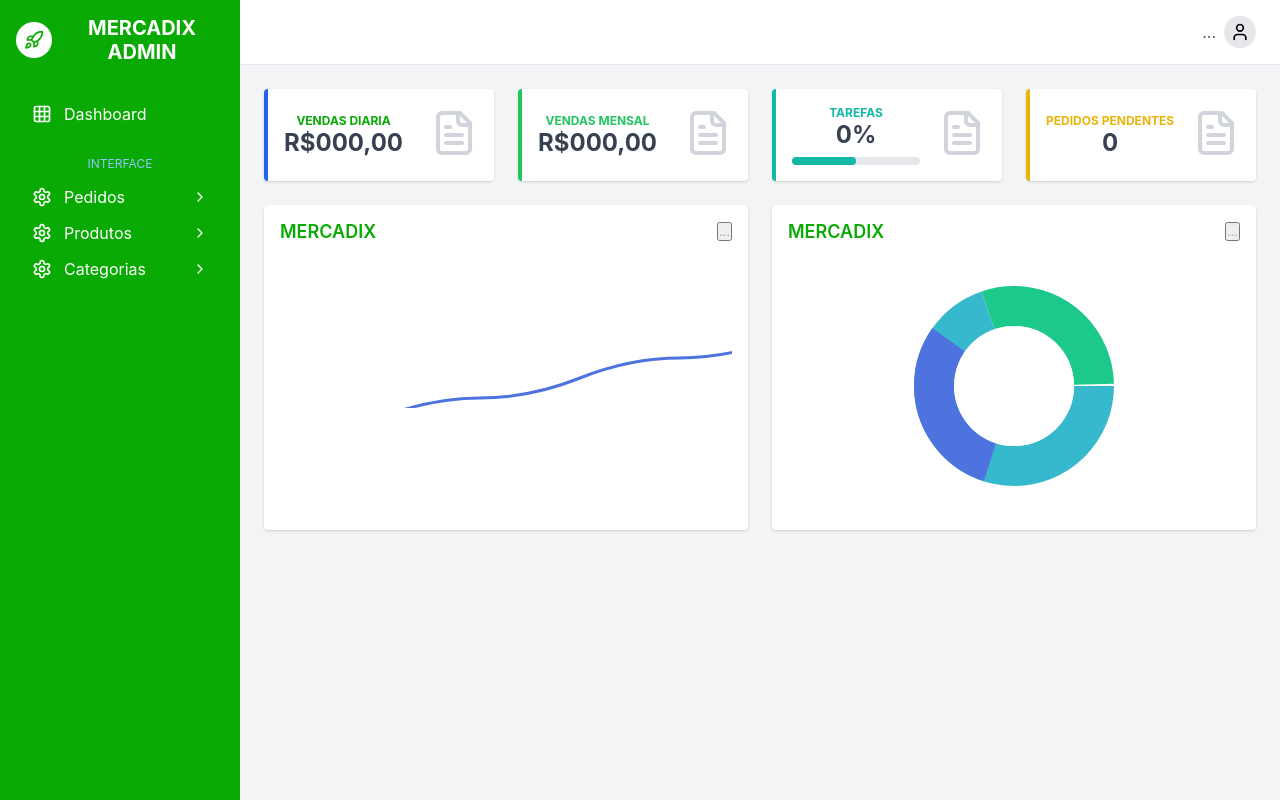
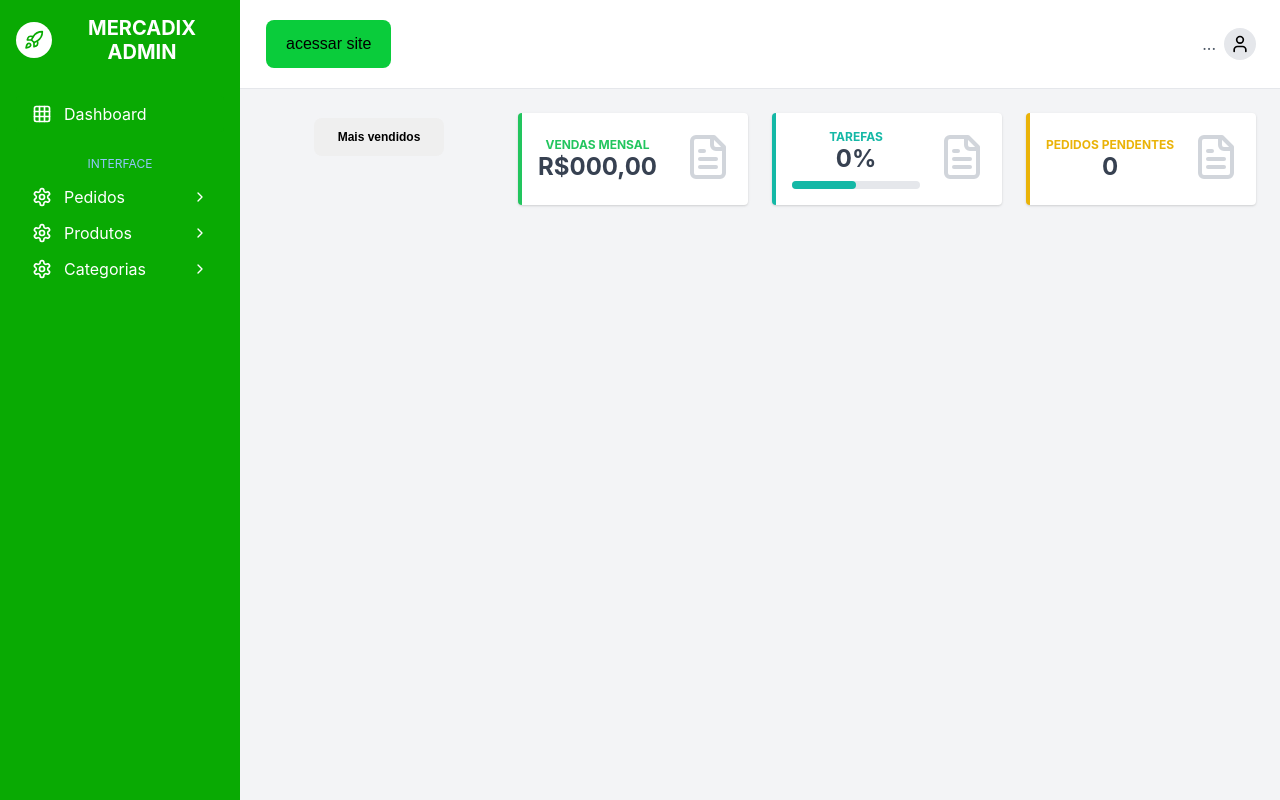
Before and after one commit to Anna-Moreira-Clara/mercadix, a React (Vite) app: page /dashboard in a window 1280 px wide. Built offline with nearby package versions, Linux system fonts and the light colour scheme.

Commit message:
removi os graficos do dash

```diff
--- a/src/assets/components/Tela-Admin/Dashboard.jsx
+++ b/src/assets/components/Tela-Admin/Dashboard.jsx
@@ -60,6 +60,9 @@
         <header className="bg-white border-b flex items-center justify-between px-6 py-4">
           {/* Search */}
           <div className="relative flex items-center">
+            <a href='/'>
+            <button className="botao"  > acessar site</button>
+          </a>
           </div>
 
           {/* User Info */}
@@ -75,19 +78,15 @@
         </header>
 
         {/* Dashboard Content */}
-        <main className="flex-1 overflow-auto p-6 bg-gray-100">
+        <main className="flex-1 overflow-auto p-6 bg-gray-1-0">
 
 
           {/* Stats Cards */}
           <div className="grid grid-cols-4 gap-6 mb-6">
-            <div className="bg-white rounded border-l-4 border-blue-600 shadow flex items-center justify-between p-4">
-              <div>
-                <p className="text-xs font-bold text-blue-600">VENDAS DIARIA</p>
-                <p className="text-2xl font-bold text-gray-700">R$000,00</p>
-              </div>
-              <div className="text-gray-300">
-                <FileText className="h-12 w-12" />
-              </div>
+             <div>
+              <button className="btn mais vendidos-btn">Mais vendidos</button>
+
+
             </div>
 
             <div className="bg-white rounded border-l-4 border-green-500 shadow flex items-center justify-between p-4">
@@ -122,45 +121,7 @@
                 <FileText className="h-12 w-12" />
               </div>
             </div>
-          </div>
-
-          {/* Charts Row */}
-          <div className="grid grid-cols-2 gap-6">
-            <div className="bg-white rounded shadow p-4">
-              <div className="flex justify-between items-center mb-4">
-                <h2 className="text-lg font-semibold text-blue-600">MERCADIX</h2>
-                <button className="text-gray-400">...</button>
               </div>
-              <div className="h-64 bg-white">
-                {/* Line Chart Placeholder */}
-                <svg className="w-full h-full">
-                  <path
-                    d="M0,200 Q50,180 100,160 T200,140 T300,120 T400,100 T500,80 T600,60 T700,40"
-                    fill="none"
-                    stroke="#4e73df"
-                    strokeWidth="3"
-                  />
-                  <circle cx="700" cy="40" r="5" fill="#4e73df" />
-                </svg>
-              </div>
-            </div>
-
-            <div className="bg-white rounded shadow p-4">
-              <div className="flex justify-between items-center mb-4">
-                <h2 className="text-lg font-semibold text-blue-600">MERCADIX</h2>
-                <button className="text-gray-400">...</button>
-              </div>
-              <div className="h-64 flex items-center justify-center">
-                {/* Donut Chart Placeholder */}
-                <svg width="200" height="200" viewBox="0 0 200 200">
-                  <circle cx="100" cy="100" r="80" fill="transparent" stroke="#36b9cc" strokeWidth="40" strokeDasharray="350 500" />
-                  <circle cx="100" cy="100" r="80" fill="transparent" stroke="#1cc88a" strokeWidth="40" strokeDasharray="150 500" strokeDashoffset="-350" />
-                  <circle cx="100" cy="100" r="80" fill="transparent" stroke="#4e73df" strokeWidth="40" strokeDasharray="150 500" strokeDashoffset="-150" />
-                  <circle cx="100" cy="100" r="60" fill="white" />
-                </svg>
-              </div>
-            </div>
-          </div>
         </main>
       </div>
     </div>
--- a/src/assets/components/Tela-Admin/dash.css
+++ b/src/assets/components/Tela-Admin/dash.css
@@ -413,3 +413,24 @@
 .hover\:bg-blue-700:hover {
   background-color: #1d4ed8;
 }
+
+.botao {
+
+  background-color: hwb(135 4% 20%);
+
+  color: rgb(0, 0, 0);
+  padding: 15px 20px;
+  text-align: center;
+  text-decoration: antiquewhite;
+  display: inline-block;
+  font-size: 16px;
+  margin: 4px 2px;
+  cursor: pointer;
+  border-radius: 8px;
+  border: none;
+  transition: 0.3s;
+}
+
+.botao:hover {
+  background-color: #ffffff;
+}
```
